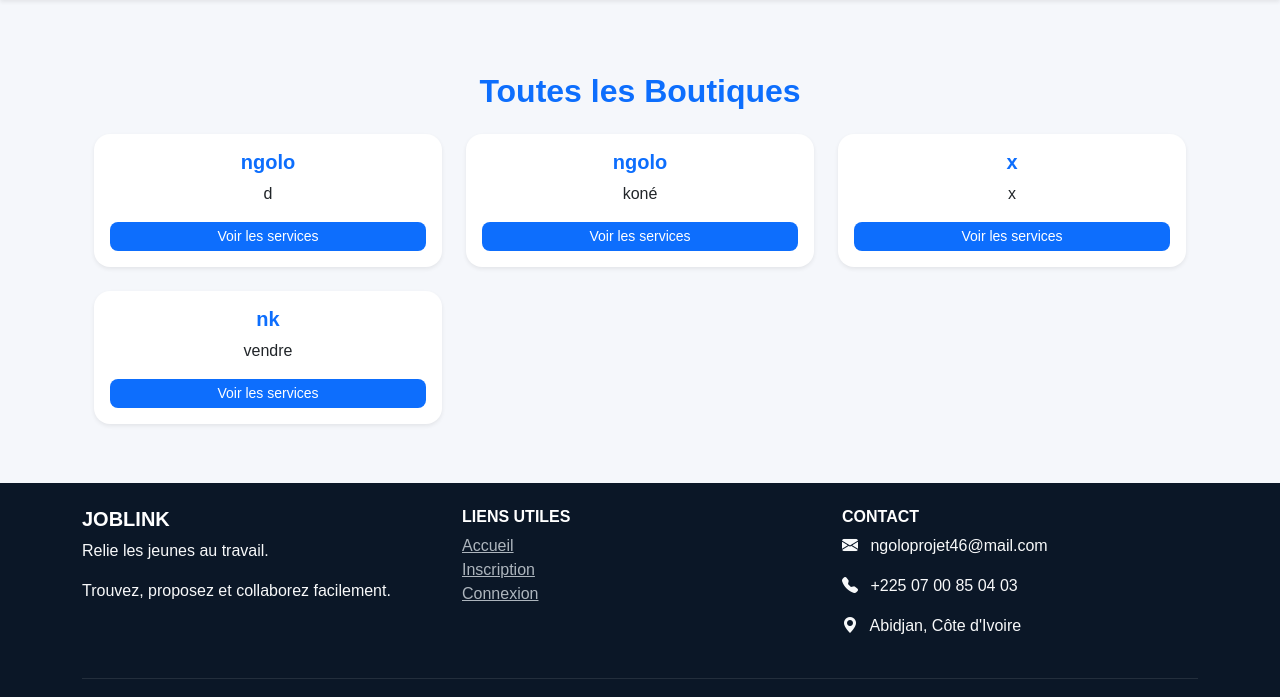
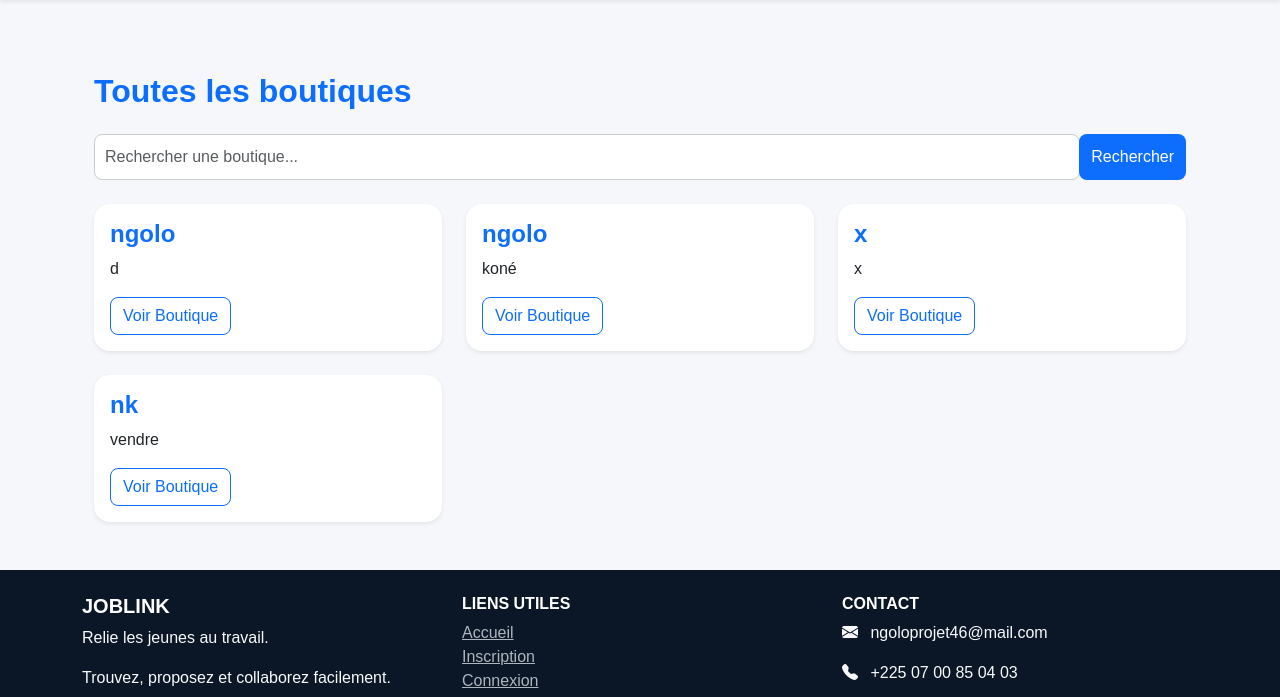
Before and after one commit to ngoloprojet46-collab/joblink, a Django app: page /boutiques/ in a window 1280 px wide. Shown: the part 60-757 px from the top of the page. Run offline with Django 4.2, Linux system fonts and the light colour scheme; data comes from the database, SQL or seed files in the repository; both versions use the stored data as it was after the commit.

Commit message:
Ajouter toutes les modifications avant de pousser sur Render

```diff
--- a/core/templates/core/boutiques_list.html
+++ b/core/templates/core/boutiques_list.html
@@ -1,18 +1,29 @@
 {% extends 'base.html' %}
+
 {% block content %}
 <div class="container py-5">
-    <h2 class="text-center mb-4 text-primary fw-bold">Toutes les Boutiques</h2>
+    <h2 class="mb-4">Toutes les boutiques</h2>
+
+    <form method="get" class="mb-4">
+        <div class="input-group">
+            <input type="text" name="q" class="form-control" placeholder="Rechercher une boutique..." value="{{ query|default:'' }}">
+            <button class="btn btn-primary" type="submit">Rechercher</button>
+        </div>
+    </form>
+
     <div class="row g-4">
         {% for boutique in boutiques %}
         <div class="col-md-4">
-            <div class="card shadow-sm rounded-4 p-3 text-center">
-                <h5 class="fw-bold">{{ boutique.nom }}</h5>
-                <p>{{ boutique.description|truncatechars:50 }}</p>
-                <a href="{% url 'boutique_detail' boutique.id %}" class="btn btn-primary btn-sm">
-                    Voir les services
-                </a>
+            <div class="card shadow-sm rounded-4 border-0">
+                <div class="card-body">
+                    <h4 class="fw-bold">{{ boutique.nom }}</h4>
+                    <p>{{ boutique.description|truncatechars:100 }}</p>
+                    <a href="{% url 'detail_boutique' boutique.id %}" class="btn btn-outline-primary">Voir Boutique</a>
+                </div>
             </div>
         </div>
+        {% empty %}
+        <p>Aucune boutique trouvée.</p>
         {% endfor %}
     </div>
 </div>
--- a/core/urls.py
+++ b/core/urls.py
@@ -88,6 +88,8 @@ urlpatterns = [
     path('boutiques/', views.boutiques_list, name='boutiques_list'),
     path('boutique/<int:boutique_id>/', views.boutique_detail, name='boutique_detail'),
 
+
+
      # Notifications Prestataire
     path('prestataire/notifications/', views.liste_notifications_prestataire, name='liste_notifications_prestataire'),
     path('prestataire/notifications/<int:notif_id>/supprimer/', views.supprimer_notification_prestataire, name='supprimer_notification_prestataire'),
--- a/core/views.py
+++ b/core/views.py
@@ -20,11 +20,15 @@ from .forms import AvisForm
 from .models import Avis
 from django.shortcuts import redirect, get_object_or_404
 from django.contrib.admin.views.decorators import staff_member_required
+from .models import Boutique
+from .forms import BoutiqueForm
+
+
 
 
 # Page d'accueil
 def home(request):
-    services = Service.objects.order_by('-date_publication')[:6]
+    services = Service.objects.order_by('-date_publication')[:9]
     default_bg = "https://res.cloudinary.com/dxndciemg/image/upload/v1763993564/job1_nlecfm.jpg"
     # Prépare une liste de tuples (service, bg_url)
     slides = []
@@ -93,40 +97,14 @@ def creer_boutique(request):
     return render(request, 'core/creer_boutique.html', {'form': form})
 
 
+def boutiques_list(request):
+    query = request.GET.get('q')  # On récupère le paramètre 'q' dans l'URL
+    if query:
+        boutiques = Boutique.objects.filter(nom__icontains=query)  # Recherche insensible à la casse
+    else:
+        boutiques = Boutique.objects.all()
+    return render(request, 'core/boutiques_list.html', {'boutiques': boutiques, 'query': query})
 
-@login_required
-def creer_boutique(request):
-    # Seuls les prestataires peuvent créer une boutique
-    if not hasattr(request.user, 'prestataire'):
-        messages.error(request, "Seuls les prestataires peuvent créer une boutique.")
-        return redirect('home')
-
-    # Vérifie si le prestataire a déjà une boutique
-    if hasattr(request.user.prestataire, 'boutique'):
-        messages.info(request, "Vous avez déjà une boutique.")
-        return redirect('modifier_boutique')
-
-    if request.method == 'POST':
-        form = BoutiqueForm(request.POST, request.FILES)
-        if form.is_valid():
-            boutique = form.save(commit=False)
-            boutique.prestataire = request.user.prestataire
-            boutique.save()
-            messages.success(request, "Votre boutique a été créée avec succès ✅")
-            return redirect('detail_boutique', boutique.id)
-    else:
-        form = BoutiqueForm()
-
-    return render(request, 'core/creer_boutique.html', {'form': form})
-
-from django.shortcuts import render
-from .models import Boutique
-
-def boutiques_list(request):
-    boutiques = Boutique.objects.all()
-    return render(request, 'core/boutiques_list.html', {'boutiques': boutiques})
-
-from .models import Service
 
 def boutique_detail(request, boutique_id):
     boutique = Boutique.objects.get(id=boutique_id)
@@ -146,11 +124,6 @@ def detail_boutique(request, boutique_id):
     return render(request, 'boutique/detail_boutique.html', context)
 
 
-from django.shortcuts import render, redirect, get_object_or_404
-from .models import Boutique
-from .forms import BoutiqueForm
-from django.contrib import messages
-from django.contrib.auth.decorators import login_required
 
 @login_required
 def modifier_boutique(request):
```
Also changed, not shown: core/templates/core/home.html (+9 -6 lines), db.sqlite3.
